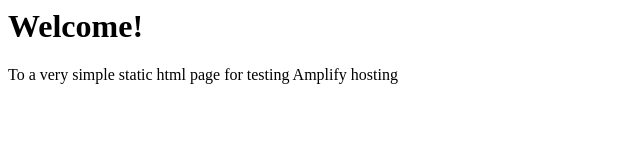
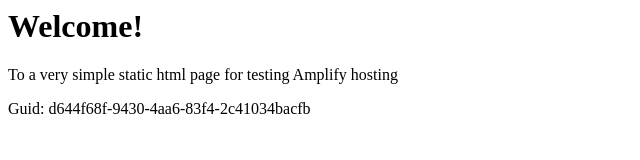
Before and after one commit to aws-aemilia-lhr/Github-PR-Commit-Integration-Test-DoNotTouch-Gith-P5X5MO5I-v1-preprod-eu-west-2, a website: page src/index.html in a window 1280 px wide. Shown: the whole page, without its empty margins (0-640 px from the left). Drawn offline with Linux system fonts and the light colour scheme.

Commit message:
commit from integ tests

```diff
--- a/src/index.html
+++ b/src/index.html
@@ -1,3 +1,5 @@
+
+
 <html lang="en">
 
 <head>
@@ -10,6 +12,6 @@
 <body>
     <h1>Welcome!</h1>
     <p>To a very simple static html page for testing Amplify hosting</p>
-</body>
+    <p>Guid: d644f68f-9430-4aa6-83f4-2c41034bacfb</p></body>
 
 </html>
```
